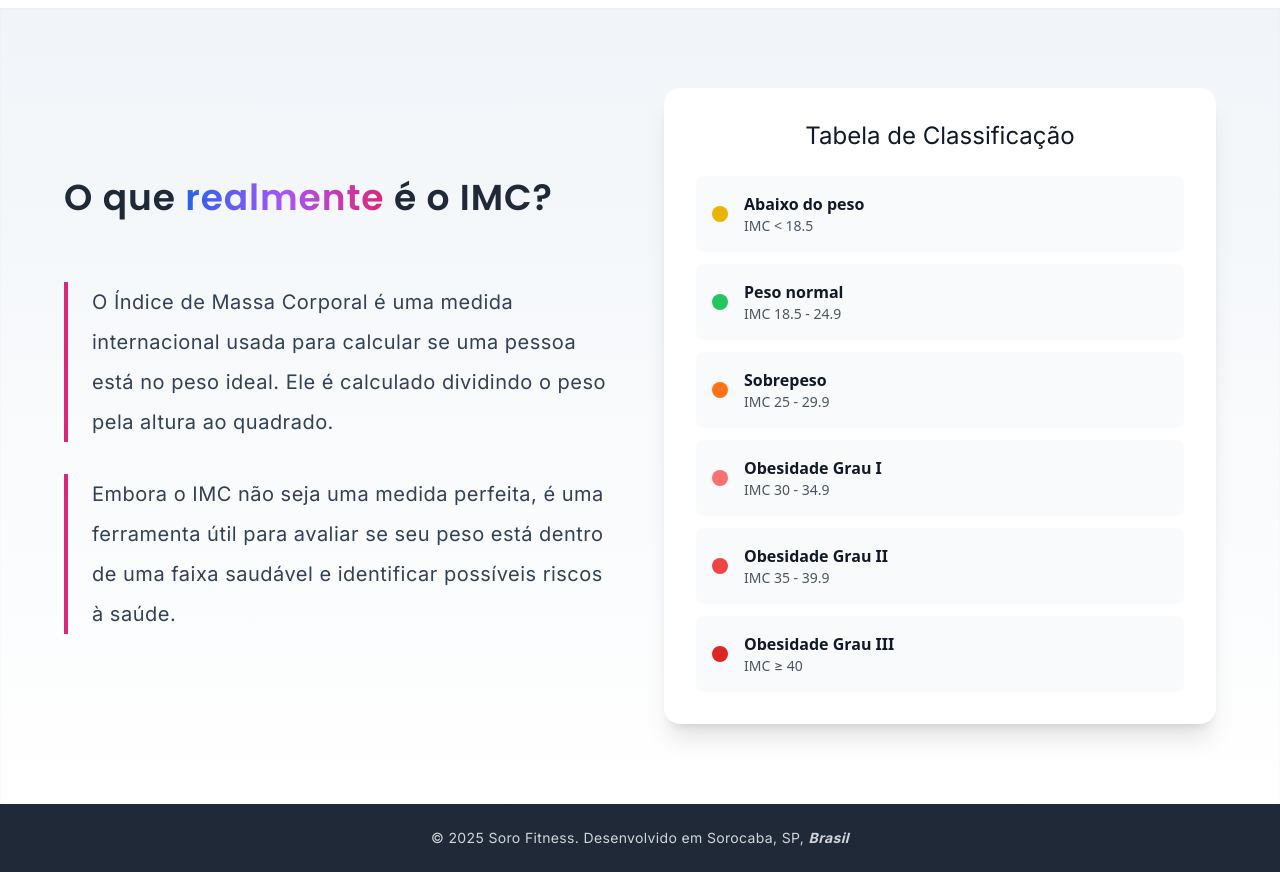
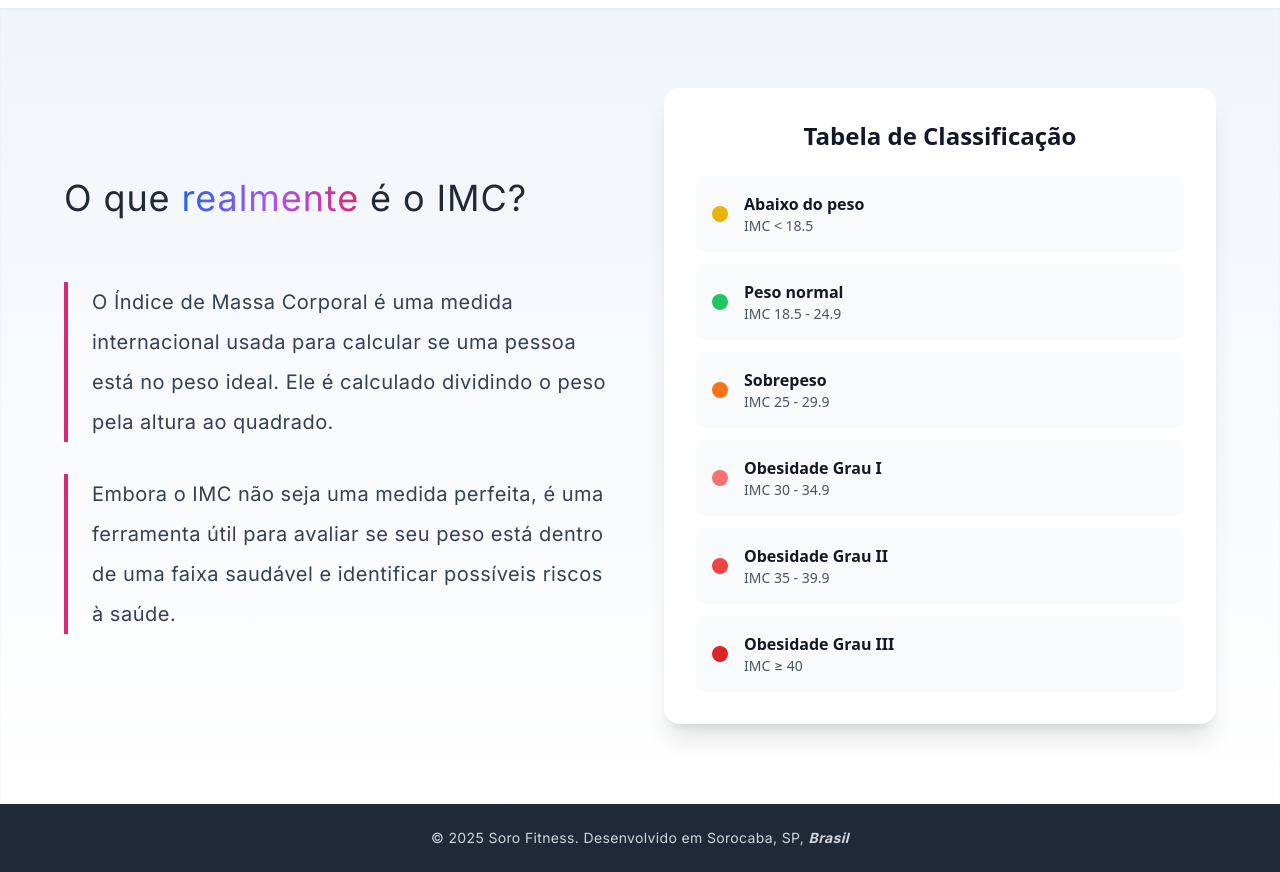
Before and after one commit to gustahxn/CalcImc, a React (Vite) app in the folder calcImc/: page / in a window 1280 px wide. Shown: the part 960-1832 px from the top of the page. Built offline with nearby package versions, Linux system fonts and the light colour scheme; no server answers.

Commit message:
fontes corrigidas na section 3

```diff
--- a/calcImc/src/components/Home.jsx
+++ b/calcImc/src/components/Home.jsx
@@ -139,7 +139,7 @@ const Home = () => {
           <div className="grid md:grid-cols-2 gap-12 items-center">
             <div className="space-y-8">
               <div className="mb-16">
-                <h2 className="heading-font font-sans text-5xl md:text-4xl font-medium leading-tight tracking-wide text-gray-800">
+                <h2 className="font-sans text-5xl md:text-4xl font-medium leading-tight tracking-wide text-gray-800">
                   O que <span className="bg-gradient-to-r from-blue-600 via-purple-500 to-pink-600 bg-clip-text text-transparent">realmente</span> é o IMC?
                 </h2>
               </div>
@@ -154,7 +154,7 @@ const Home = () => {
             </div>
 
             <div className="bg-white p-8 rounded-2xl shadow-xl">
-              <h3 className="text-2xl font-inter font-sans text-gray-900 mb-6 text-center">
+              <h3 className="text-2xl font-semibold ont-sans text-gray-900 mb-6 text-center">
                 Tabela de Classificação
               </h3>
               <div className="space-y-3">
```
